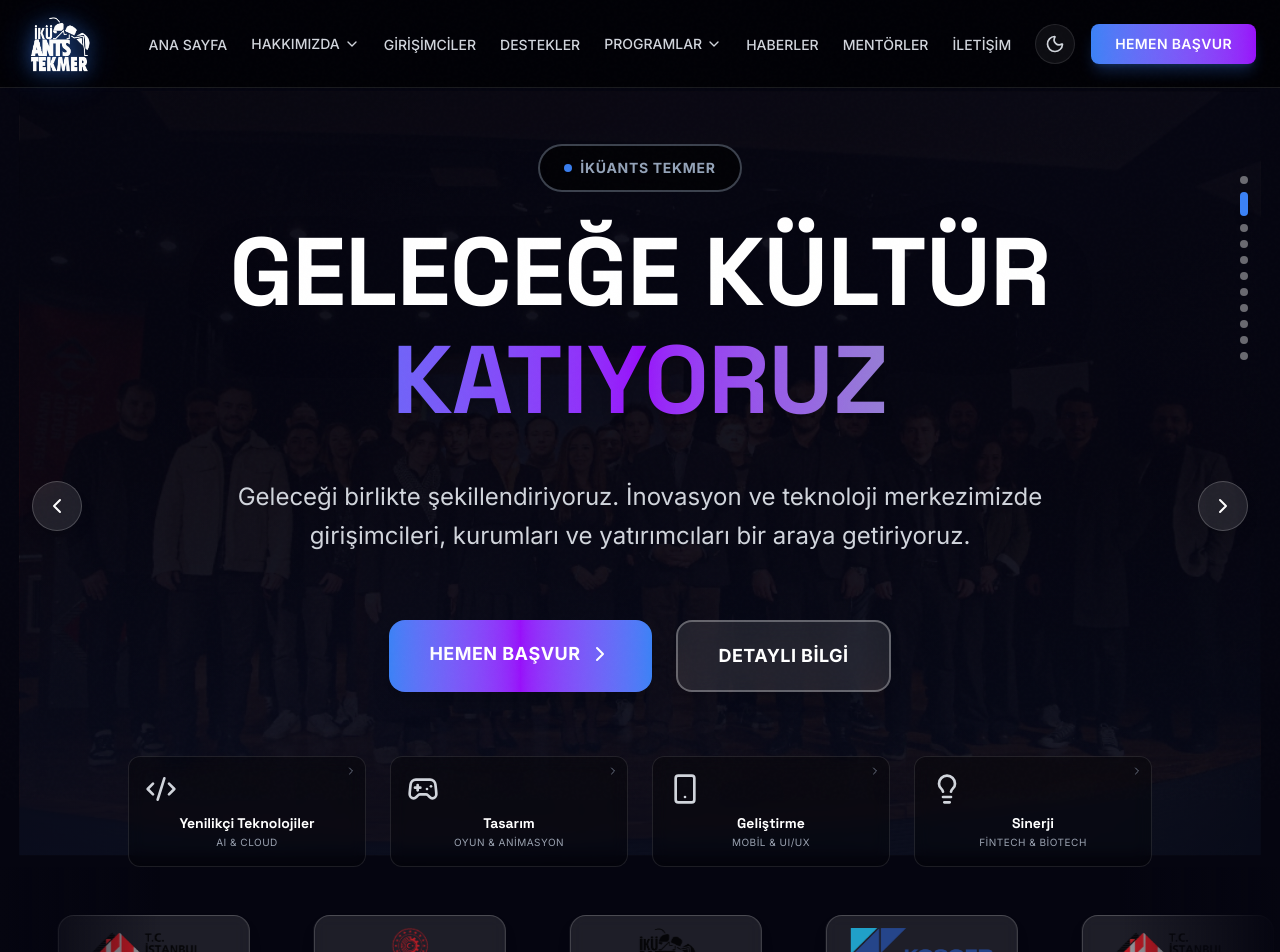
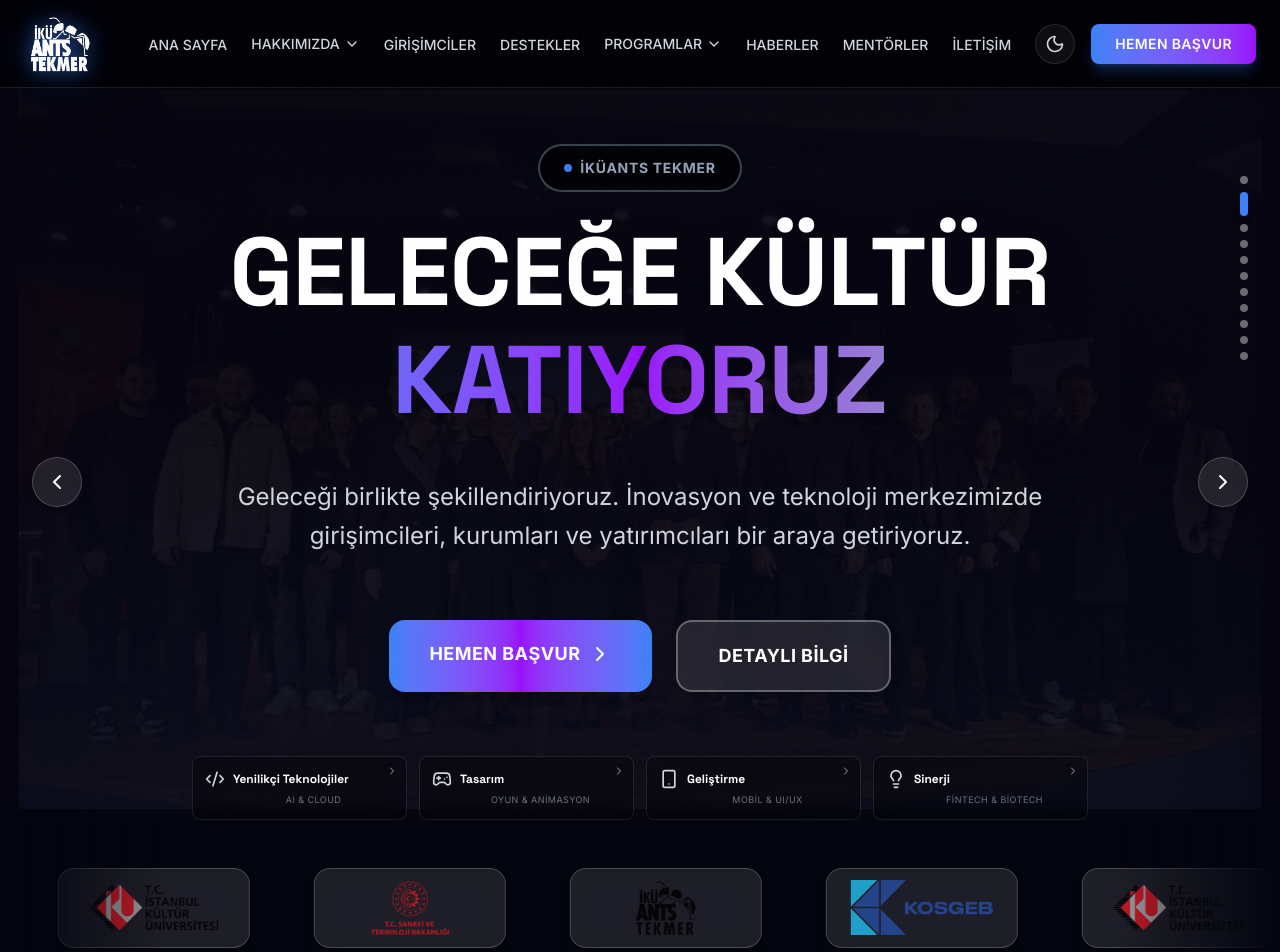
Before and after one commit to alperentagmann/ikuants-tekmer, a Next.js app: page / in a window 1280 px wide. Shown: the top 952 px of the page. Built offline with nearby package versions, Linux system fonts and the light colour scheme.

Commit message:
gecegündüz2

```diff
--- a/components/sections/Entrepreneurs.tsx
+++ b/components/sections/Entrepreneurs.tsx
@@ -20,7 +20,7 @@ export const Entrepreneurs = () => {
                     >
                         {entrepreneurs.header}
                     </motion.h2>
-                    <p className="text-gray-400 max-w-xl mx-auto">
+                    <p className="text-black/70 dark:text-gray-400 max-w-xl mx-auto">
                         {entrepreneurs.description}
                     </p>
                 </div>
@@ -33,30 +33,30 @@ export const Entrepreneurs = () => {
                             whileInView={{ opacity: 1, scale: 1 }}
                             viewport={{ once: true }}
                             transition={{ delay: i * 0.1 }}
-                            className="group relative h-48 bg-[#0f0f1a] border border-white/5 hover:border-primary/50 rounded-lg overflow-hidden transition-all duration-300"
+                            className="group relative h-48 bg-white dark:bg-[#0f0f1a] border border-gray-200 dark:border-white/5 hover:border-primary/50 rounded-lg overflow-hidden transition-all duration-300 shadow-md dark:shadow-none"
                         >
                             <div className="absolute inset-0 bg-primary/20 opacity-0 group-hover:opacity-100 transition-opacity duration-300" />
 
                             <div className="absolute inset-0 flex flex-col items-center justify-center p-6 z-10">
-                                <div className="w-16 h-16 rounded-full bg-black/50 border border-white/10 flex items-center justify-center mb-4 group-hover:scale-110 group-hover:border-secondary transition-all shadow-[0_0_15px_rgba(0,0,0,0.5)]">
+                                <div className="w-16 h-16 rounded-full bg-gray-100 dark:bg-black/50 border border-gray-200 dark:border-white/10 flex items-center justify-center mb-4 group-hover:scale-110 group-hover:border-secondary transition-all shadow-lg dark:shadow-[0_0_15px_rgba(0,0,0,0.5)]">
                                     <startup.icon className={`w-8 h-8 ${startup.color}`} />
                                 </div>
 
-                                <h3 className="font-orbitron font-bold text-xl text-white tracking-widest group-hover:text-secondary transition-colors">
+                                <h3 className="font-orbitron font-bold text-xl text-black dark:text-white tracking-widest group-hover:text-secondary transition-colors">
                                     {startup.name}
                                 </h3>
 
                                 <div className="flex items-center gap-3 mt-2 text-xs font-mono font-bold">
-                                    <span className="text-gray-500">{startup.type}</span>
-                                    <span className="text-white/20">|</span>
+                                    <span className="text-black/50 dark:text-gray-500">{startup.type}</span>
+                                    <span className="text-black/20 dark:text-white/20">|</span>
                                     <span className="text-secondary">{startup.level}</span>
                                 </div>
                             </div>
 
-                            <div className="absolute top-0 left-0 w-2 h-2 border-t border-l border-white/30 group-hover:border-secondary transition-colors" />
-                            <div className="absolute top-0 right-0 w-2 h-2 border-t border-r border-white/30 group-hover:border-secondary transition-colors" />
-                            <div className="absolute bottom-0 left-0 w-2 h-2 border-b border-l border-white/30 group-hover:border-secondary transition-colors" />
-                            <div className="absolute bottom-0 right-0 w-2 h-2 border-b border-r border-white/30 group-hover:border-secondary transition-colors" />
+                            <div className="absolute top-0 left-0 w-2 h-2 border-t border-l border-gray-300 dark:border-white/30 group-hover:border-secondary transition-colors" />
+                            <div className="absolute top-0 right-0 w-2 h-2 border-t border-r border-gray-300 dark:border-white/30 group-hover:border-secondary transition-colors" />
+                            <div className="absolute bottom-0 left-0 w-2 h-2 border-b border-l border-gray-300 dark:border-white/30 group-hover:border-secondary transition-colors" />
+                            <div className="absolute bottom-0 right-0 w-2 h-2 border-b border-r border-gray-300 dark:border-white/30 group-hover:border-secondary transition-colors" />
 
                             <div className="absolute inset-0 bg-gradient-to-b from-transparent via-white/5 to-transparent h-[200%] w-full animate-[scan_3s_linear_infinite] opacity-0 group-hover:opacity-100 pointer-events-none" />
 
@@ -65,7 +65,7 @@ export const Entrepreneurs = () => {
                 </div>
 
                 <div className="mt-12 text-center">
-                    <button className="px-8 py-3 rounded border border-dashed border-white/20 text-gray-400 hover:text-white hover:border-white transition-all font-mono text-sm">
+                    <button className="px-8 py-3 rounded border border-dashed border-gray-300 dark:border-white/20 text-black/60 dark:text-gray-400 hover:text-black dark:hover:text-white hover:border-gray-500 dark:hover:border-white transition-all font-mono text-sm">
                         LOAD_MORE_STARTUPS...
                     </button>
                 </div>
--- a/components/sections/Hero.tsx
+++ b/components/sections/Hero.tsx
@@ -190,27 +190,27 @@ export const Hero = () => {
                     initial={{ opacity: 0, y: 50 }}
                     animate={{ opacity: 1, y: 0 }}
                     transition={{ duration: 1, delay: 0.8 }}
-                    className="grid grid-cols-2 md:grid-cols-4 gap-6 w-full max-w-5xl"
+                    className="grid grid-cols-2 md:grid-cols-4 gap-3 w-full max-w-4xl"
                 >
                     {hero.stats.map((stat, i) => (
                         <div
                             key={i}
                             onClick={() => setExpandedCategory(expandedCategory === i ? null : i)}
-                            className={`group p-4 border bg-white/90 dark:bg-black/30 backdrop-blur-xl dark:backdrop-blur-sm rounded-xl transition-all cursor-pointer hover:scale-105 ${expandedCategory === i
+                            className={`group p-3 border bg-white/90 dark:bg-black/30 backdrop-blur-xl dark:backdrop-blur-sm rounded-lg transition-all cursor-pointer hover:scale-105 relative ${expandedCategory === i
                                 ? 'border-primary dark:border-secondary/60 bg-primary/10 dark:bg-primary/10 shadow-xl shadow-primary/30'
-                                : 'border-gray-200 dark:border-white/10 hover:border-primary/50 dark:hover:border-secondary/40 shadow-lg dark:shadow-none'
+                                : 'border-gray-200 dark:border-white/10 hover:border-primary/50 dark:hover:border-secondary/40 shadow-md dark:shadow-none'
                                 }`}
                         >
-                            <stat.icon className={`w-8 h-8 mb-2 ${expandedCategory === i ? 'text-primary' : 'text-black dark:text-gray-300'} group-hover:text-primary transition-colors`} />
-                            <div className="text-sm font-orbitron font-bold text-black dark:text-white mb-0.5 group-hover:text-primary transition-colors">
-                                {stat.title}
+                            <div className="flex items-center gap-2 mb-1">
+                                <stat.icon className={`w-5 h-5 ${expandedCategory === i ? 'text-primary' : 'text-black dark:text-gray-300'} group-hover:text-primary transition-colors flex-shrink-0`} />
+                                <div className="text-xs font-orbitron font-bold text-black dark:text-white group-hover:text-primary transition-colors truncate">
+                                    {stat.title}
+                                </div>
                             </div>
-                            <div className="text-[10px] text-black/70 dark:text-gray-400 uppercase tracking-wider">
+                            <div className="text-[9px] text-black/60 dark:text-gray-500 uppercase tracking-wider pl-7">
                                 {stat.subtitle}
                             </div>
-                            <div className="absolute top-2 right-2 text-gray-500 group-hover:text-secondary transition-colors">
-                                <ChevronRight className={`w-3 h-3 transition-transform ${expandedCategory === i ? 'rotate-90' : ''}`} />
-                            </div>
+                            <ChevronRight className={`absolute top-2 right-2 w-3 h-3 text-gray-400 group-hover:text-secondary transition-all ${expandedCategory === i ? 'rotate-90' : ''}`} />
                         </div>
                     ))}
                 </motion.div>
```
